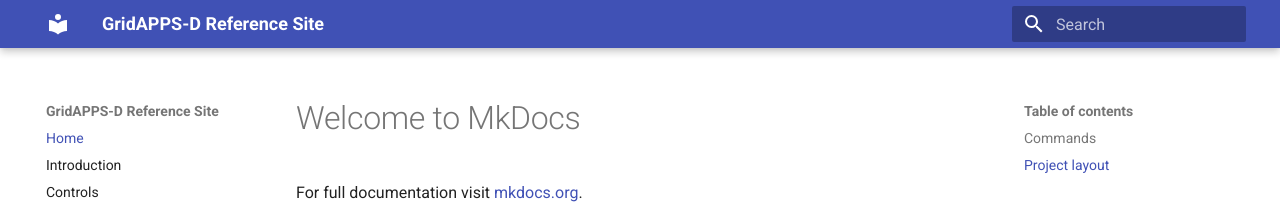
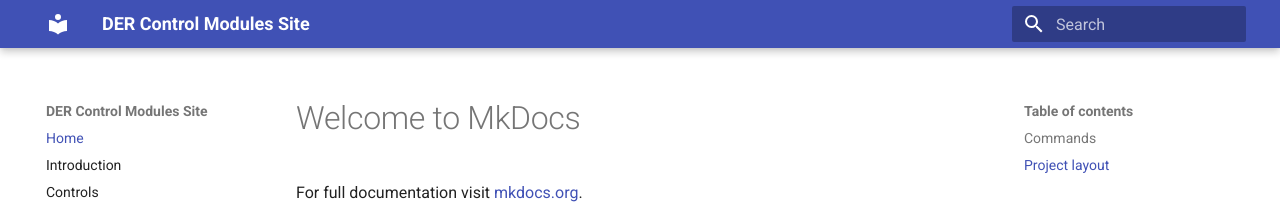
Before and after one commit to der-control-modules/der-control-modules.github.io, an MkDocs documentation site: the page built from docs/index.md, in a window 1280 px wide. Shown: the top 206 px of the page. Built offline with MkDocs 1.6.1 and Material for MkDocs 9.7.7, drawn with Linux system fonts in a browser that asks for light colours.

Commit message:
Update mkdocs.yml

```diff
--- a/mkdocs.yml
+++ b/mkdocs.yml
@@ -1,4 +1,4 @@
-site_name: GridAPPS-D Reference Site
+site_name: DER Control Modules Site
 theme:
   features:
     - navigation.instant
```
